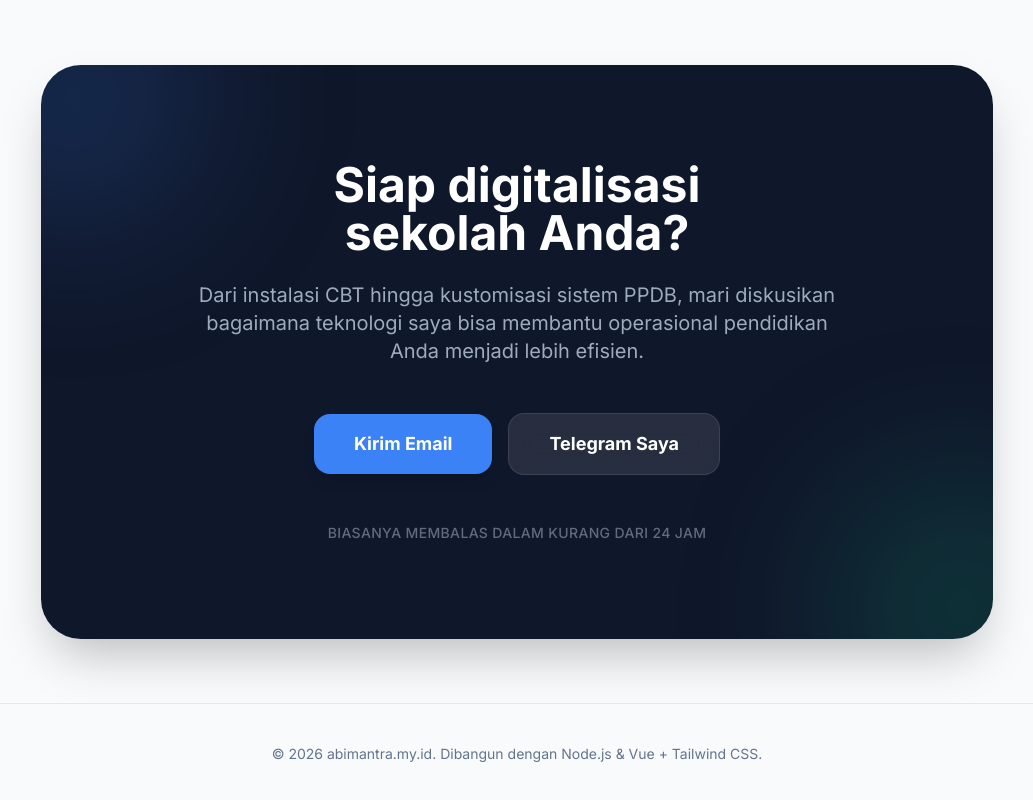
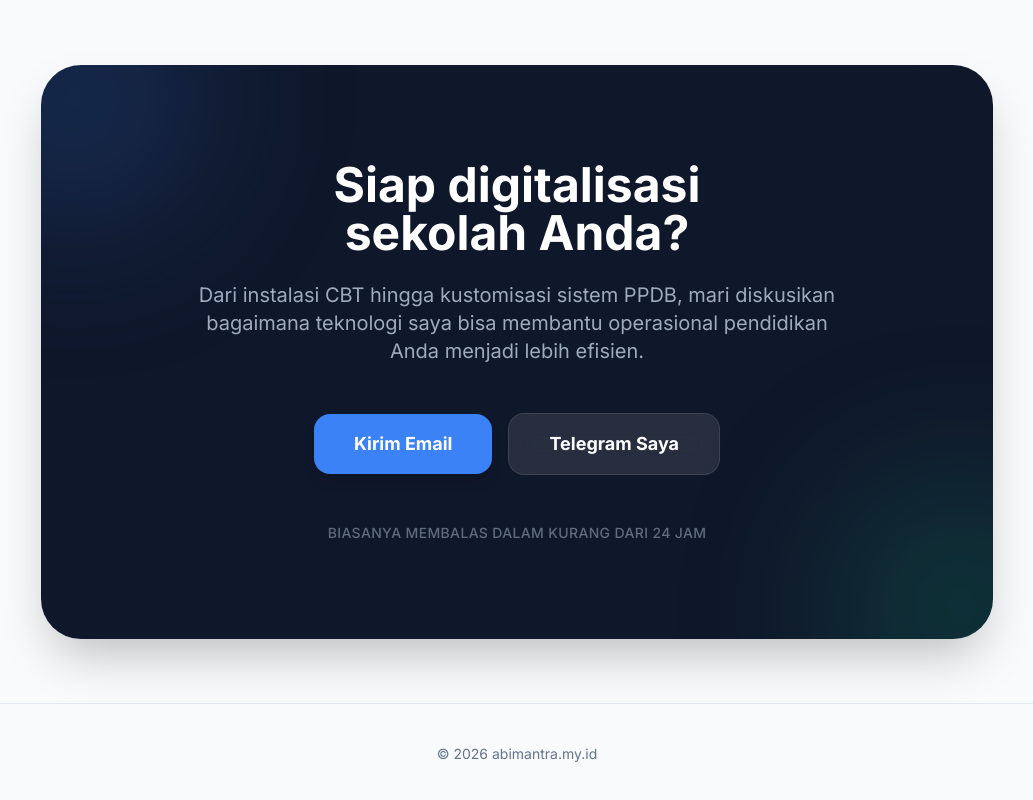
Before and after one commit to mantraabi/abimantra-frontend, a Vue app: page / in a window 1280 px wide. Shown: the part 1274-2074 px from the top of the page, without its empty margins (123-1156 px from the left). Built offline with nearby package versions, Linux system fonts and the light colour scheme; no server answers.

Commit message:
edit kontak

```diff
--- a/src/components/ContactSection.vue
+++ b/src/components/ContactSection.vue
@@ -20,7 +20,7 @@
         <a href="mailto:devabimantra@gmail.com" class="w-full md:w-auto px-10 py-4 bg-brand-accent hover:bg-brand-hover text-white rounded-2xl font-bold text-lg transition-all duration-300 shadow-lg hover:shadow-blue-500/25 hover:-translate-y-1">
           Kirim Email
         </a>
-        <a href="#" class="w-full md:w-auto px-10 py-4 bg-white/10 hover:bg-white/20 text-white rounded-2xl font-bold text-lg backdrop-blur-md transition-all duration-300 border border-white/10">
+        <a href="https://t.me/mantraabi" class="w-full md:w-auto px-10 py-4 bg-white/10 hover:bg-white/20 text-white rounded-2xl font-bold text-lg backdrop-blur-md transition-all duration-300 border border-white/10">
           Telegram Saya
         </a>
       </div>
--- a/src/views/HomeView.vue
+++ b/src/views/HomeView.vue
@@ -100,7 +100,7 @@ onMounted(() => {
 
   <footer class="py-10 border-t border-brand-border mt-16 text-center text-brand-muted text-sm">
     <div class="max-w-[1000px] mx-auto px-6">
-      <p>&copy; 2026 abimantra.my.id. Dibangun dengan Node.js & Vue + Tailwind CSS.</p>
+      <p>&copy; 2026 abimantra.my.id</p>
     </div>
   </footer>
 </template>
```
